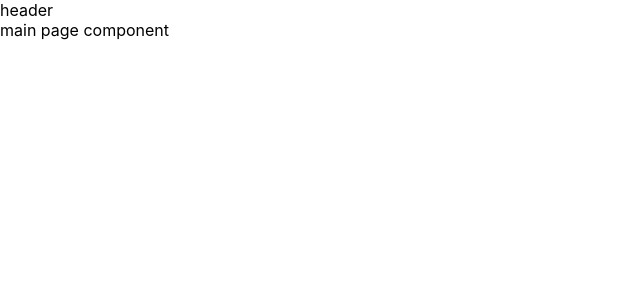
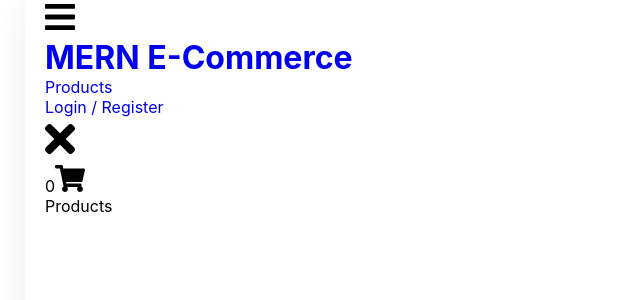
Before and after one commit to VedanthB/le-eCommerce, a React (Create React App) app in the folder client/: page / in a window 1280 px wide. Shown: the top 300 px of the page, without its empty margins (0-640 px from the left). Built offline with nearby package versions, Linux system fonts and the light colour scheme.

Commit message:
client header and notfound

```diff
--- a/client/src/App.js
+++ b/client/src/App.js
@@ -7,8 +7,10 @@ function App() {
   return (
     <DataProvider>
       <Router>
-        <Header />
-        <MainPages />
+        <div className="App">
+          <Header />
+          <MainPages />
+        </div>
       </Router>
     </DataProvider>
   );
--- a/client/src/components/headers/Header.js
+++ b/client/src/components/headers/Header.js
@@ -1,11 +1,45 @@
-import React from 'react'
+import React, { useContext, useState } from "react";
+import { GlobalState } from "../../GlobalState";
+import Menu from "./icon/menu.svg";
+import Close from "./icon/close.svg";
+import Cart from "./icon/cart.svg";
+import { Link } from "react-router-dom";
+// import axios from "axios";
 
 function Header() {
-    return (
-        <div>
-            header
-        </div>
-    )
+  const value = useContext(GlobalState);
+  return (
+    <header>
+      <div className="menu">
+        <img src={Menu} alt="" width="30" />
+      </div>
+
+      <div className="logo">
+        <h1>
+          <Link to="/"> MERN E-Commerce </Link>
+        </h1>
+      </div>
+
+      <ul>
+        <li>
+          <Link to="/products"> Products </Link>
+        </li>
+        <li>
+          <Link to="/login"> Login / Register </Link>
+        </li>
+        <li>
+          <img src={Close} alt="" width="30" />
+        </li>
+      </ul>
+
+      <div className="cart-icon">
+        <span>0</span>
+        <Link>
+          <img src={Cart} alt="" width="30" />
+        </Link>
+      </div>
+    </header>
+  );
 }
 
-export default Header
+export default Header;
--- /dev/null
+++ b/client/src/components/headers/header.css
@@ -0,0 +1,42 @@
+header {
+  min-height: 70px;
+  width: 100%;
+  overflow: hidden;
+  display: flex;
+  flex-wrap: wrap;
+  justify-content: space-around;
+  align-items: center;
+  border-bottom: 1px solid #ddd;
+}
+header .logo {
+  flex: 1;
+}
+header a {
+  text-transform: uppercase;
+  color: #555;
+}
+header ul li {
+  display: inline-block;
+  opacity: 0.7;
+  padding: 0 20px;
+}
+header ul li:hover {
+  opacity: 1;
+}
+.menu {
+  display: none;
+}
+.cart-icon {
+  position: relative;
+  margin-right: 20px;
+}
+.cart-icon span {
+  background: crimson;
+  border-radius: 20px;
+  color: white;
+  position: absolute;
+  top: -10px;
+  right: -10px;
+  padding: 5px 7px;
+  font-size: 10px;
+}
--- a/client/src/components/mainpages/Pages.js
+++ b/client/src/components/mainpages/Pages.js
@@ -1,7 +1,30 @@
-import React from "react";
+import React, {useContext} from 'react'
+import {Switch, Route} from 'react-router-dom'
+import Products from './products/Products'
+// import DetailProduct from './detailProduct/DetailProduct'
+import Login from './auth/Login'
+import Register from './auth/Register'
+// import OrderHistory from './history/OrderHistory'
+// import OrderDetails from './history/OrderDetails'
+import Cart from './cart/Cart'
+import NotFound from './utils/not_found/NotFound'
+// import Categories from './categories/Categories'
+// import CreateProduct from './createProduct/CreateProduct'
 
-function MainPages() {
-  return <div>main page component</div>;
+// import {GlobalState} from '../../GlobalState'
+
+
+function Pages() {
+  return (
+    <Switch>
+      <Route path="/" exact component={Products} />
+      <Route path="/login" exact component={Login} />
+      <Route path="/register" exact component={Register} />
+      <Route path="/cart" exact component={Cart} />
+
+      <Route path="*" exact component={NotFound} />
+    </Switch>
+  );
 }
 
-export default MainPages;
+export default Pages;
--- /dev/null
+++ b/client/src/components/mainpages/auth/Login.js
@@ -0,0 +1,11 @@
+import React from 'react'
+
+function Login() {
+    return (
+        <div>
+            login
+        </div>
+    )
+}
+
+export default Login
--- /dev/null
+++ b/client/src/components/mainpages/auth/Register.js
@@ -0,0 +1,11 @@
+import React from 'react'
+
+function Register() {
+    return (
+        <div>
+            register
+        </div>
+    )
+}
+
+export default Register;
--- /dev/null
+++ b/client/src/components/mainpages/cart/Cart.js
@@ -0,0 +1,11 @@
+import React from 'react'
+
+function Cart() {
+    return (
+        <div>
+            Cart
+        </div>
+    )
+}
+
+export default Cart
--- /dev/null
+++ b/client/src/components/mainpages/products/Products.js
@@ -0,0 +1,7 @@
+import React from "react";
+
+function Products() {
+  return <div>Products</div>;
+}
+
+export default Products;
--- /dev/null
+++ b/client/src/components/mainpages/utils/not_found/NotFound.js
@@ -0,0 +1,7 @@
+import React from "react";
+
+function NotFound() {
+  return <div>404 | Not Found</div>;
+}
+
+export default NotFound;
--- a/client/src/index.css
+++ b/client/src/index.css
@@ -1,4 +1,6 @@
-body {
+* {
+  padding: 0;
+  box-sizing: border-box;
   margin: 0;
   font-family: -apple-system, BlinkMacSystemFont, 'Segoe UI', 'Roboto', 'Oxygen',
     'Ubuntu', 'Cantarell', 'Fira Sans', 'Droid Sans', 'Helvetica Neue',
@@ -11,3 +13,122 @@ code {
   font-family: source-code-pro, Menlo, Monaco, Consolas, 'Courier New',
     monospace;
 }
+.App{
+  max-width: 1230px;
+  min-height: 100vh;
+  margin: 0 auto;
+  padding: 0 20px;
+  box-shadow: 0 0 35px #eee;
+}
+a{
+  text-decoration: none;
+}
+ul li {
+  list-style: none;
+}
+button{
+  border: none;
+  outline: none;
+  background: transparent;
+  cursor: pointer;
+}
+
+/* ---------------- Header ------------ */
+@import url("./components/headers/header.css");
+
+/* ------------- Products -------------- */
+/* @import url("./components/mainpages/products/products.css"); */
+
+/* ---------------- Detail Product --------------- */
+/* @import url("./components/mainpages/detailProduct/detailProduct.css"); */
+
+/* ------------- Login/Register ----------------- */
+/* @import url("./components/mainpages/auth/login.css"); */
+
+/* ------------ Cart ------------------- */
+/* @import url("./components/mainpages/cart/cart.css"); */
+
+/* --------------- History ------------------- */
+/* @import url("./components/mainpages/history/history.css"); */
+
+/* ------------------ Categories ------------------ */
+/* @import url("./components/mainpages/categories/categories.css"); */
+
+/* ------------------- Create Product -------------- */
+/* @import url("./components/mainpages/createProduct/createProduct.css"); */
+
+/* ----------------- Responsive ------------------ */
+@media (max-width: 820px){
+  header .logo{
+    min-width: 115px;
+    flex: none;
+  }
+  header ul{
+   padding: 10px 0;
+  }
+}
+@media (max-width: 720px){
+  header ul{
+   position: fixed;
+   top:0;
+   left: -100%;
+   width: 100%;
+   height: 100vh;
+   background: white;
+   display: flex;
+   flex-direction: column;
+   justify-content: space-around;
+   align-items: center;
+   opacity: 0.98;
+   z-index: 99;
+   transition: 0.5s ease-in;
+  }
+  header .menu{
+    display: block;
+    cursor: pointer;
+  }
+  header ul li .menu{
+    position: absolute;
+    top:20px;
+    right: 20px;
+  }
+  header{
+    justify-content: space-between;
+  }
+}
+
+@media (max-width: 570px){
+  .filter_menu .row span{
+    display: none;
+  }
+}
+
+@media (max-width: 500px){
+  .App{
+    padding: 0 10px;
+  }
+  .detail{
+    font-size: 100%;
+    padding: 0;
+  }
+  .filter_menu input{
+    margin: 0;
+  }
+  .filter_menu .sort{
+    flex: 1;
+  }
+  .filter_menu .sort select{
+    width: 100%;
+    min-width: 290px;
+    margin: 5px 0;
+  }
+  .login-page{
+    padding: 30px 15px;
+  }
+  .delete-all{
+    margin: 20px 0;
+  }
+  .create_product .upload{
+    margin: 20px 0;
+  }
+}
```
